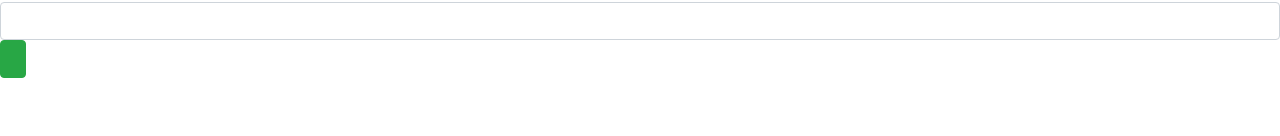
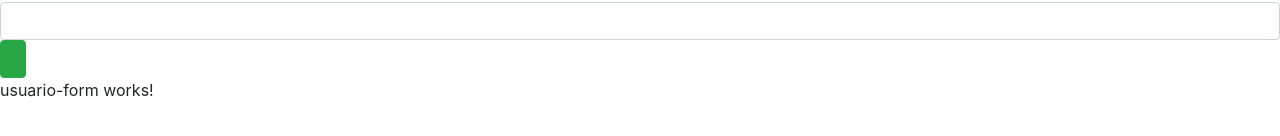
Before and after one commit to iamjoaohenrique/Curso-Angular, an Angular app: page / in a window 1280 px wide. Shown: the part 288-424 px from the top of the page. Built offline with nearby package versions, Linux system fonts and the light colour scheme.

Commit message:
exportando e importando componente

```diff
--- a/src/app/app.component.html
+++ b/src/app/app.component.html
@@ -12,3 +12,5 @@
 <input type="text" class="form-control" [(ngModel)]="nome" (keyup)=mostrar()>
 
 <input type="button" class="btn btn-success" (click)=mudarvalor()>
+
+<app-usuario-form></app-usuario-form>
--- a/src/app/app.component.ts
+++ b/src/app/app.component.ts
@@ -27,4 +27,7 @@
   mudarvalor(){
     this.nome=1234678;
   }
+
+
+
 }
--- a/src/app/app.module.ts
+++ b/src/app/app.module.ts
@@ -6,6 +6,9 @@
 import { PrimeiroComponent } from './primeiro/primeiro.component';
 import { SegundoComponent } from './segundo/segundo.component';
 import { FormsModule } from "@angular/forms";
+import { UsuarioModule } from './usuario/usuario.module';
+
+
 
 @NgModule({
   declarations: [
@@ -16,7 +19,8 @@
   imports: [
     BrowserModule,
     AppRoutingModule,
-    FormsModule
+    FormsModule,
+    UsuarioModule
   ],
   providers: [],
   bootstrap: [AppComponent]
--- /dev/null
+++ b/src/app/usuario/usuario-form/usuario-form.component.html
@@ -0,0 +1 @@
+<p>usuario-form works!</p>
--- /dev/null
+++ b/src/app/usuario/usuario-form/usuario-form.component.ts
@@ -0,0 +1,15 @@
+import { Component, OnInit } from '@angular/core';
+
+@Component({
+  selector: 'app-usuario-form',
+  templateUrl: './usuario-form.component.html',
+  styleUrls: ['./usuario-form.component.css']
+})
+export class UsuarioFormComponent implements OnInit {
+
+  constructor() { }
+
+  ngOnInit(): void {
+  }
+
+}
```
Also changed, not shown: src/app/usuario/usuario.module.ts (added, +20 -0 lines), src/app/usuario/usuario-form/usuario-form.component.css (added), 1 other file (tests, documents, lock files or other folders).
